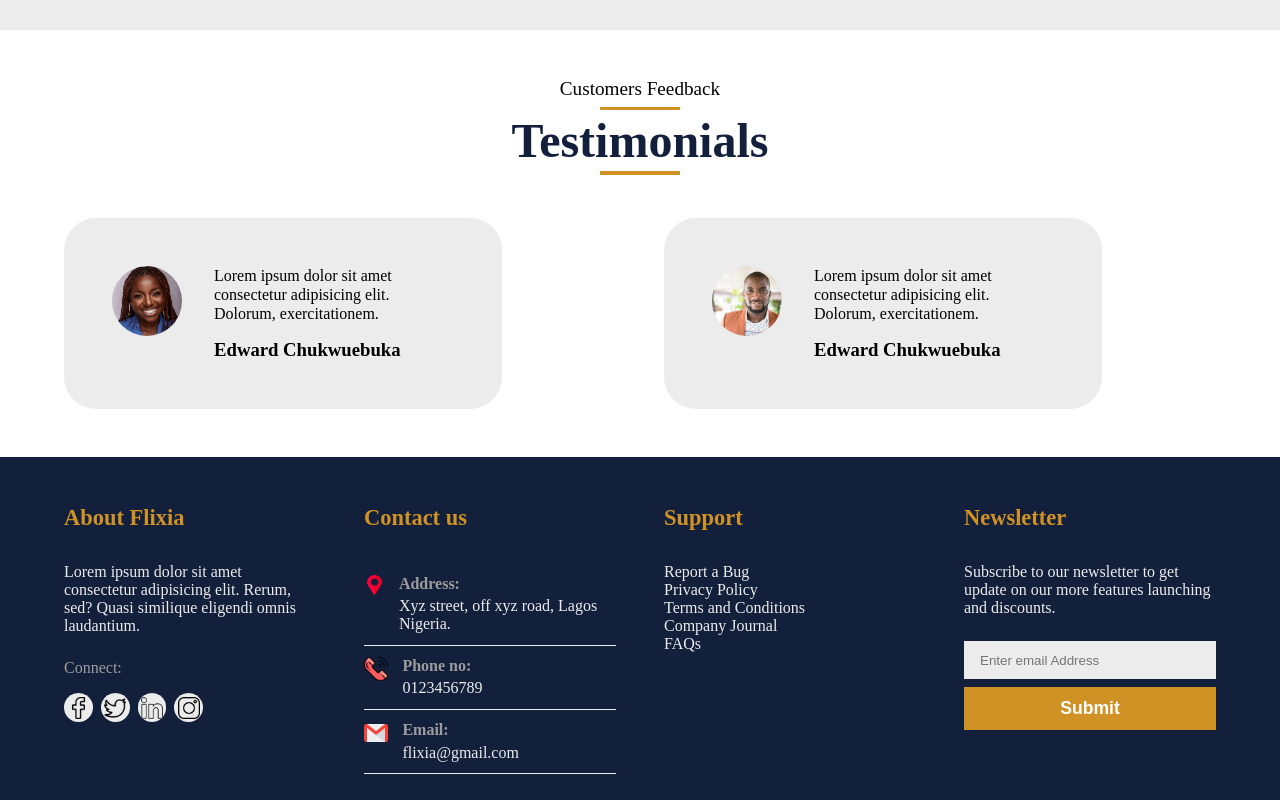
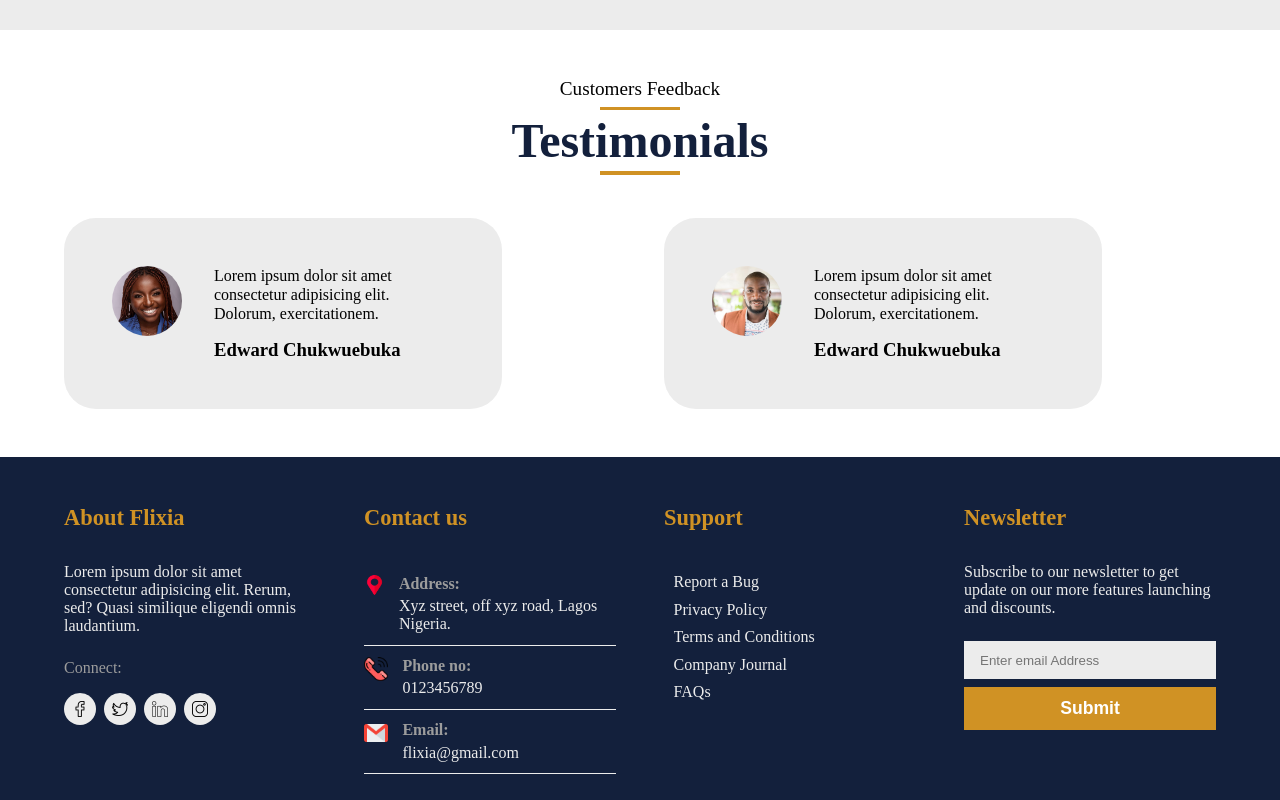
Before and after one commit to Bukason20/Flixia-website, a plain HTML site: page index.html in a window 1280 px wide. Shown: the part 3624-4424 px from the top of the page. Drawn offline with Linux system fonts and the light colour scheme.

Commit message:
added margin to support in footer

```diff
--- a/style.css
+++ b/style.css
@@ -594,11 +594,11 @@ section#record-section{
     /* background-color: green; */
 }
 .social-img{
-    width: 1.8rem;
-    height: 1.8rem;
+    width: 2rem;
+    height: 2rem;
     background-color:rgb(236, 236, 236);
     border-radius: 50%;
-    padding: 0.2rem;
+    padding: 0.5rem;
 }
 .social-img img{
     width: 100%;
@@ -627,6 +627,9 @@ section#record-section{
 .contact-content h4{
     margin-bottom: 0.3rem;
     color: rgb(156, 156, 156);
+}
+.support li{
+    margin: 0.6rem;
 }
 .newsletter-content p{
     margin-bottom: 1rem;
```
